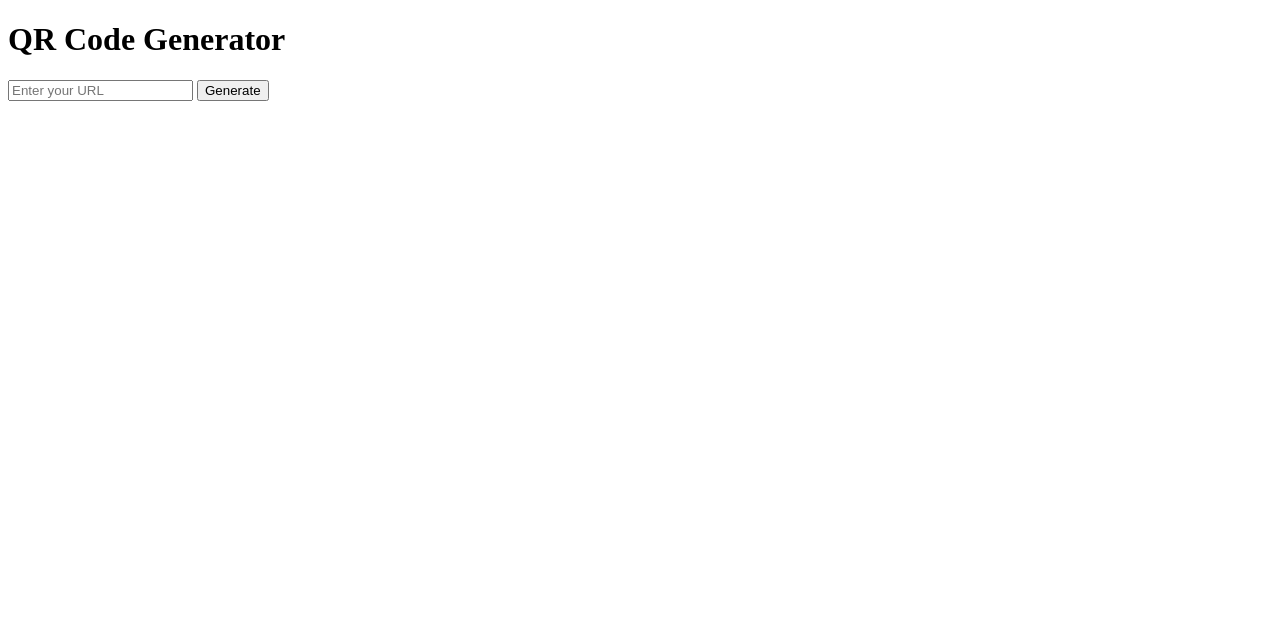
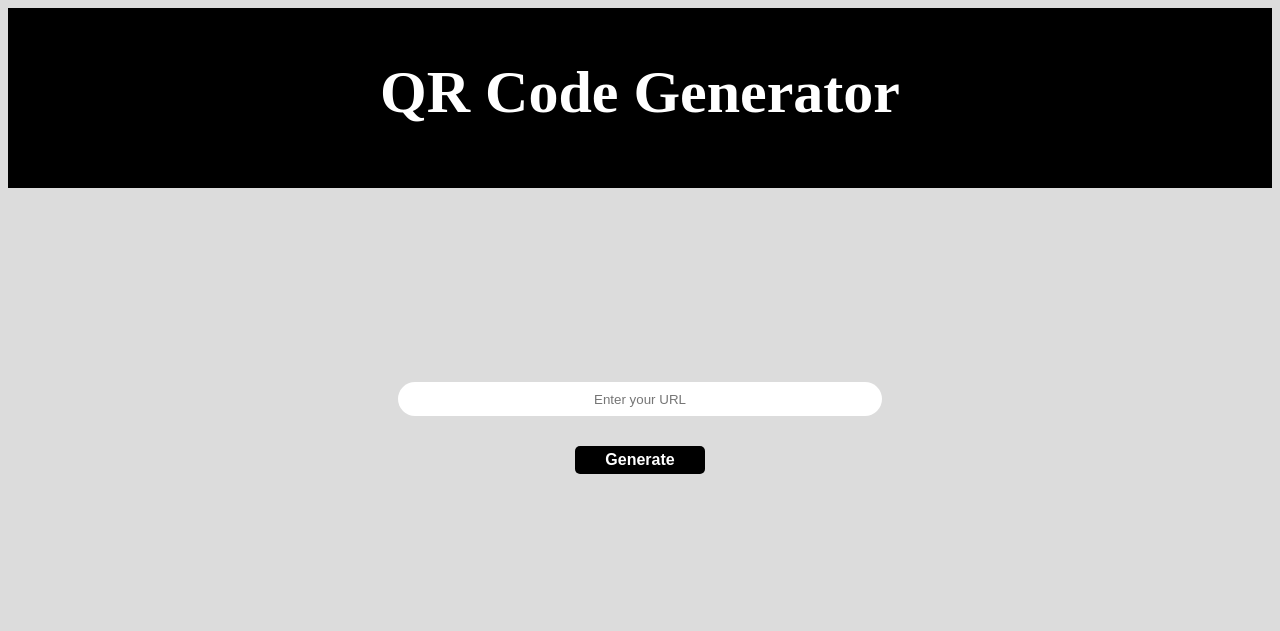
Before and after one commit to nadundilshan0001/Generate-QR-code, a website: page index.html in a window 1280 px wide. Drawn offline with Linux system fonts and the light colour scheme.

Commit message:
add css part to index.html

```diff
--- a/index.html
+++ b/index.html
@@ -4,12 +4,74 @@
     <meta charset="UTF-8">
     <meta name="viewport" content="width=device-width, initial-scale=1.0">
     <title>QR Code generator</title>
+    <style>
+        body{
+            background-color: gainsboro;
+            text-align: center;
+        }
+
+        .header{
+            display: block;
+            background-color: black;
+            font-size: 30px;
+            color: white;
+            padding-top: 10px;
+            padding-bottom: 10px;
+            margin-bottom: 40px;
+            height: 20vh;
+        }
+        .container{
+            display: flex;
+            justify-content: center;
+            align-items: center;
+            height: 50vh;
+
+        }
+        .form{
+            width: 100vh;
+        }
+
+        #urlBox{
+            border: none;
+            width: 60vh;
+            height: 4vh;
+            text-align: center;
+            border-radius: 27px;
+        }
+        .button{
+            margin-top: 30px;
+        }
+
+        button{
+            border: none;
+            border-radius: 5px;
+            font-weight: bold;
+            color: white;
+            font-size: 16px;
+            background-color: black;
+            padding: 5px 30px 5px 30px;
+        }
+
+        button:hover{
+            background-color: rgb(95, 95, 95);
+        }
+    </style>
 </head>
 <body>
-    <h1>QR Code Generator</h1>
-    <form action="/" method="post">
-        <input type="text" name="url" placeholder="Enter your URL" required>
-        <button type="submit">Generate</button>
-    </form>
+    <div class="header">
+        <h1>QR Code Generator</h1>
+    </div>
+    <div class="container">
+        <div class="form">
+            <form action="/" method="post">
+                <input id="urlBox"type="text" name="url" placeholder="Enter your URL" required>
+                <div class="button">
+                    <button type="submit">Generate</button>
+                </div>
+
+            </form>
+        </div>
+    </div>
+
 </body>
 </html>
```
Also changed, not shown: QR_Image.png (deleted).
